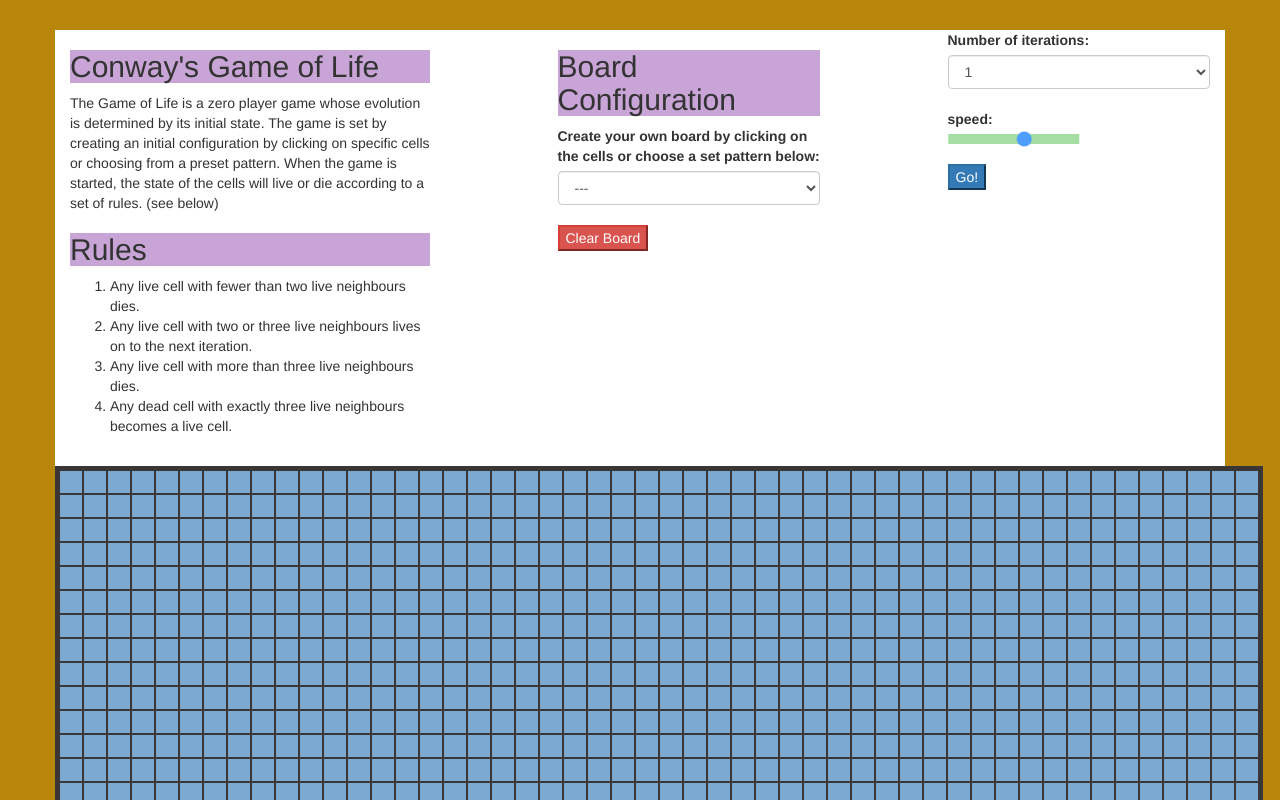
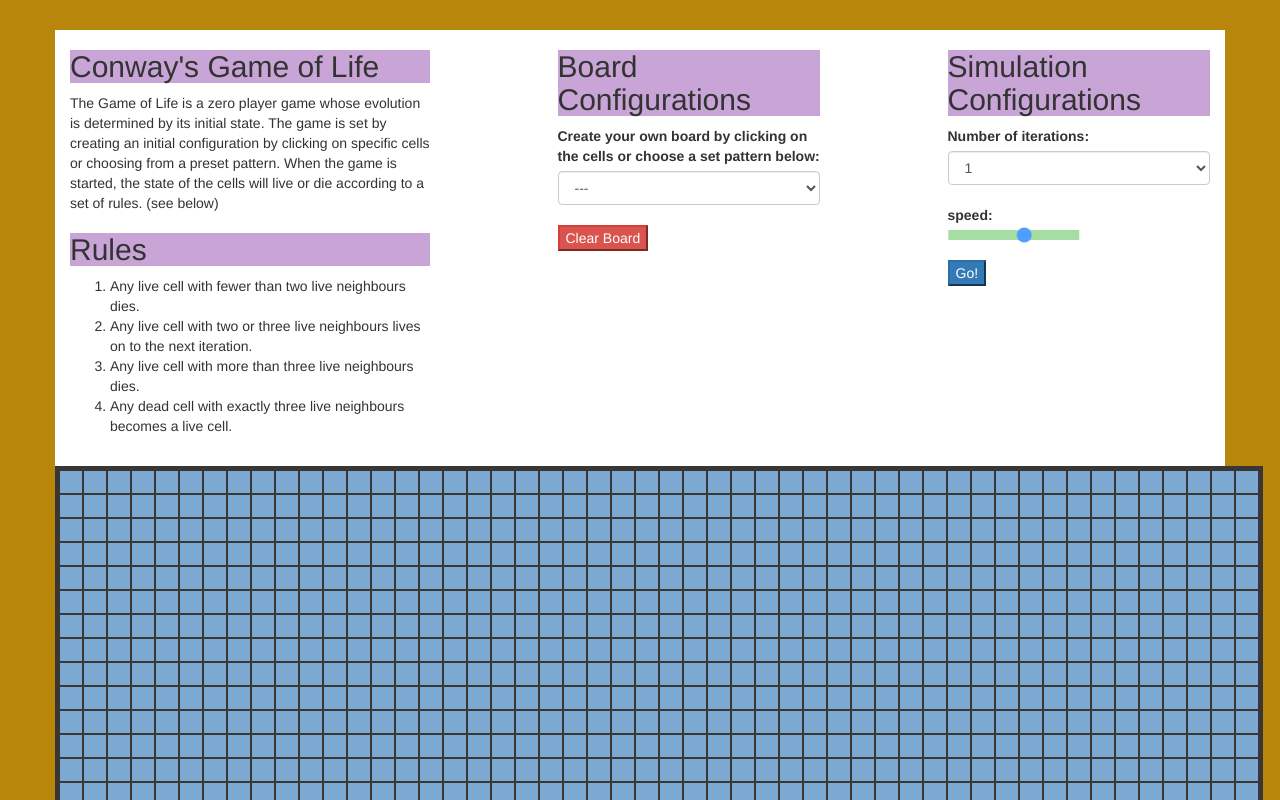
Before and after one commit to giang184/Conway-Game-of-Life, a website built with webpack: page src/index.html in a window 1280 px wide. Shown: the top 800 px of the page. Built offline with nearby package versions, Linux system fonts and the light colour scheme.

Commit message:
edit styles

```diff
--- a/src/index.html
+++ b/src/index.html
@@ -24,7 +24,7 @@
       </div>
       <div class="col-sm-1"></div>
       <div class="col-sm-3">
-        <h2>Board Configuration</h2>
+        <h2>Board Configurations</h2>
         <label for="shape">Create your own board by clicking on the cells or choose a set pattern below: </label>
         <select class="form-control" id="shape">
           <option>---</option>
@@ -37,6 +37,7 @@
       </div>
       <div class="col-sm-1"></div>
       <div class="col-sm-3">
+        <h2>Simulation Configurations</h2>
         <div id="go">
           <form id="iteration">
             <label for="number">Number of iterations: </label>
```
